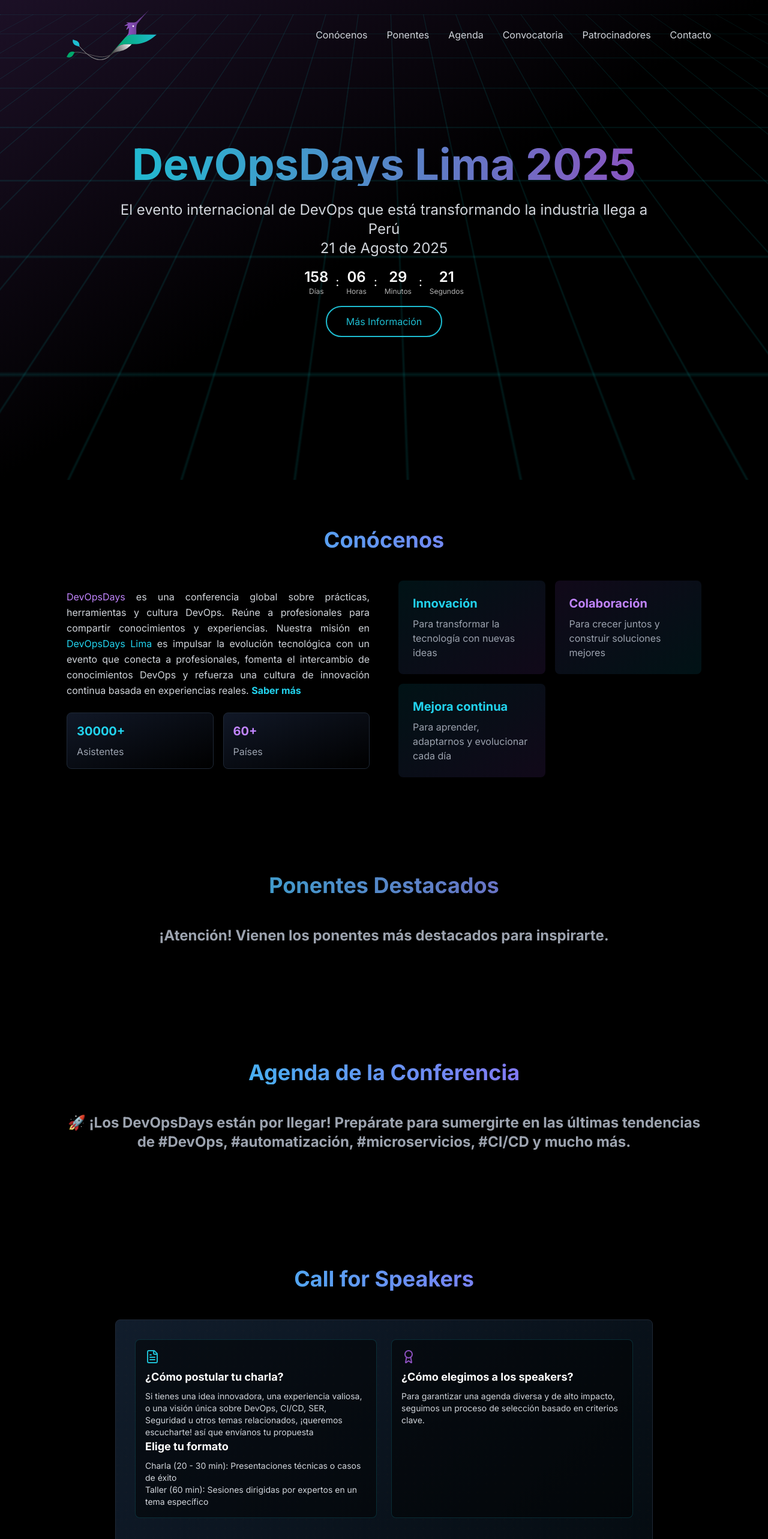
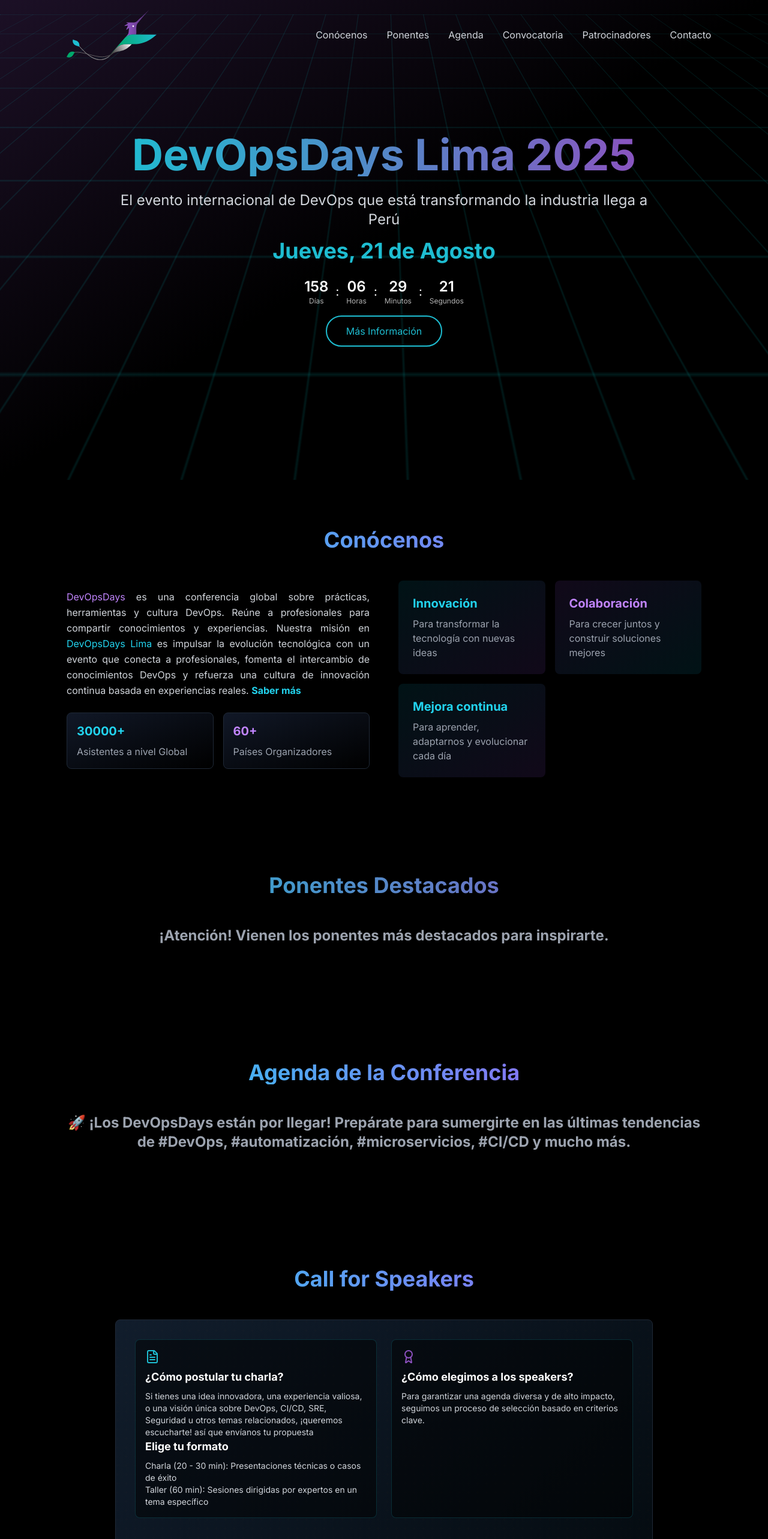
Before and after one commit to limadevopsdays/lima-devopsdays-web, a Next.js app: page /lima-devopsdays-web/ in a window 1280 px wide. Shown: the top 2566 px of the page at 60% size. Built offline with nearby package versions, Linux system fonts and the light colour scheme.

Commit message:
feat: update text

```diff
--- a/app/components/AboutUs.tsx
+++ b/app/components/AboutUs.tsx
@@ -26,11 +26,11 @@
             <div className="grid grid-cols-2 gap-4 mt-8">
               <div className="bg-gradient-to-br from-gray-900 to-black p-4 rounded-lg border border-gray-800">
                 <h4 className="text-cyan-400 text-xl font-bold mb-2">30000+</h4>
-                <p className="text-gray-400">Asistentes</p>
+                <p className="text-gray-400">Asistentes a nivel Global</p>
               </div>
               <div className="bg-gradient-to-br from-gray-900 to-black p-4 rounded-lg border border-gray-800">
                 <h4 className="text-purple-400 text-xl font-bold mb-2">60+</h4>
-                <p className="text-gray-400">Países</p>
+                <p className="text-gray-400">Países Organizadores</p>
               </div>
             </div>
           </div>
--- a/app/components/CallForPapers.tsx
+++ b/app/components/CallForPapers.tsx
@@ -30,7 +30,7 @@
                   <FileText className="text-[#1EBDD1] mb-2" size={24} />
                   <h3 className="text-lg font-bold text-white mb-2">¿Cómo postular tu charla?</h3>
                   <p className="text-gray-300 text-sm">
-                    Si tienes una idea innovadora, una experiencia valiosa, o una visión única sobre DevOps, CI/CD, SER,
+                    Si tienes una idea innovadora, una experiencia valiosa, o una visión única sobre DevOps, CI/CD, SRE,
                     Seguridad u otros temas relacionados, ¡queremos escucharte! así que envíanos tu propuesta
                   </p>
                   <h3 className="text-lg font-bold text-white mb-2">Elige tu formato </h3>
--- a/app/page.tsx
+++ b/app/page.tsx
@@ -69,8 +69,10 @@
             <p className="text-xl md:text-2xl mb-4 text-gray-300">
               El evento internacional de DevOps que está transformando la industria llega a Perú
               <br />
-              21 de Agosto 2025
             </p>
+            <h3 className="text-2xl md:text-4xl font-bold mb-6 bg-clip-text bg-gradient-to-r text-turquoise">
+              Jueves, 21 de Agosto
+            </h3>
             <CountdownTimer targetDate="2025-08-21" className="mb-4" />
             <div className="flex flex-wrap gap-4 justify-center">
               {/* <button className="px-8 py-3 bg-[#00A86B] hover:bg-[#00A86B]/80 text-white font-bold rounded-full transition-all duration-300 transform hover:scale-105">
--- a/tailwind.config.ts
+++ b/tailwind.config.ts
@@ -29,6 +29,7 @@
       colors: {
         background: 'hsl(var(--background))',
         foreground: 'hsl(var(--foreground))',
+        turquoise: '#1ebdd1',
         card: {
           DEFAULT: 'hsl(var(--card))',
           foreground: 'hsl(var(--card-foreground))',
```
Also changed, not shown: 1 other file (tests, documents, lock files or other folders).
